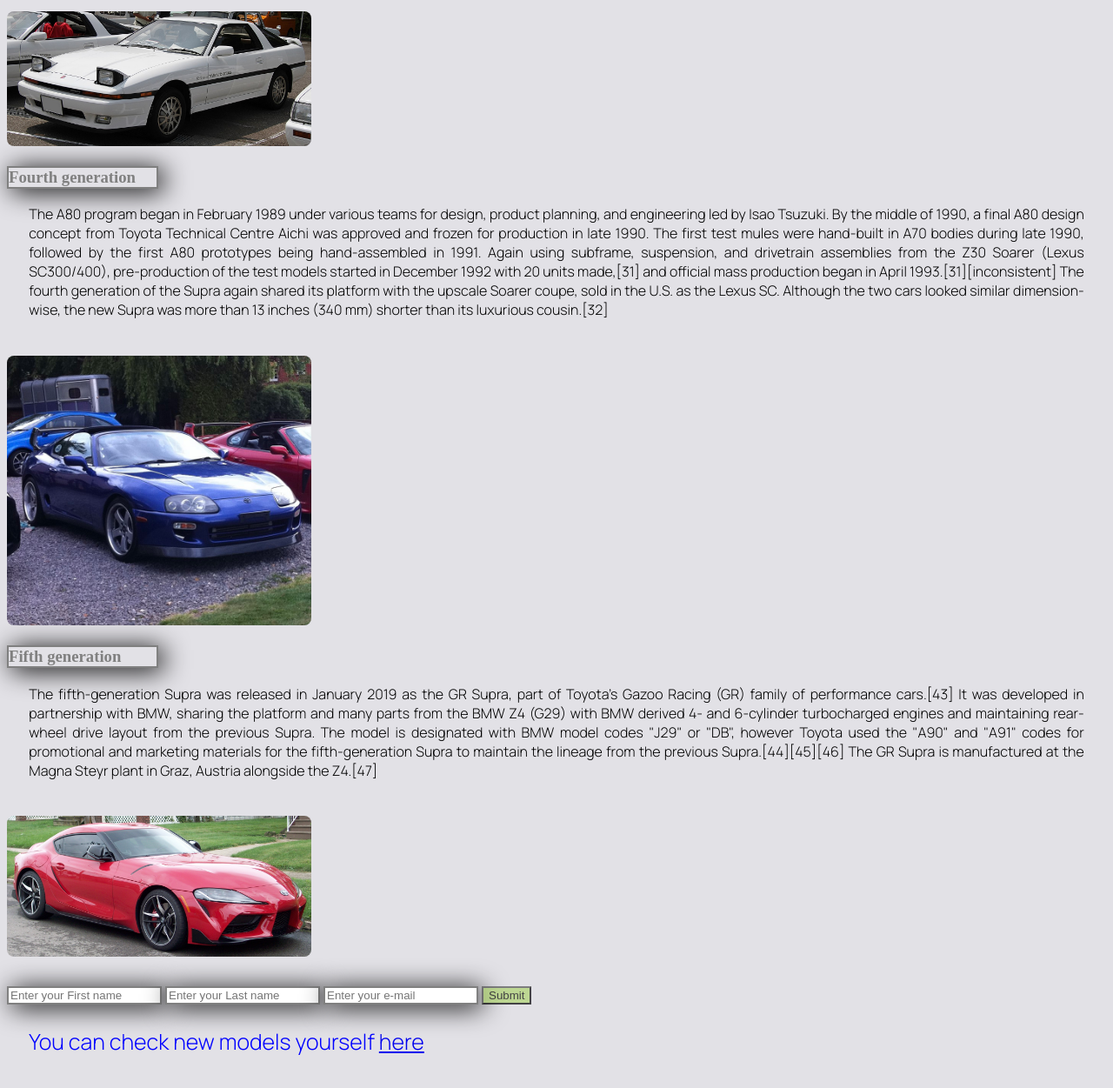
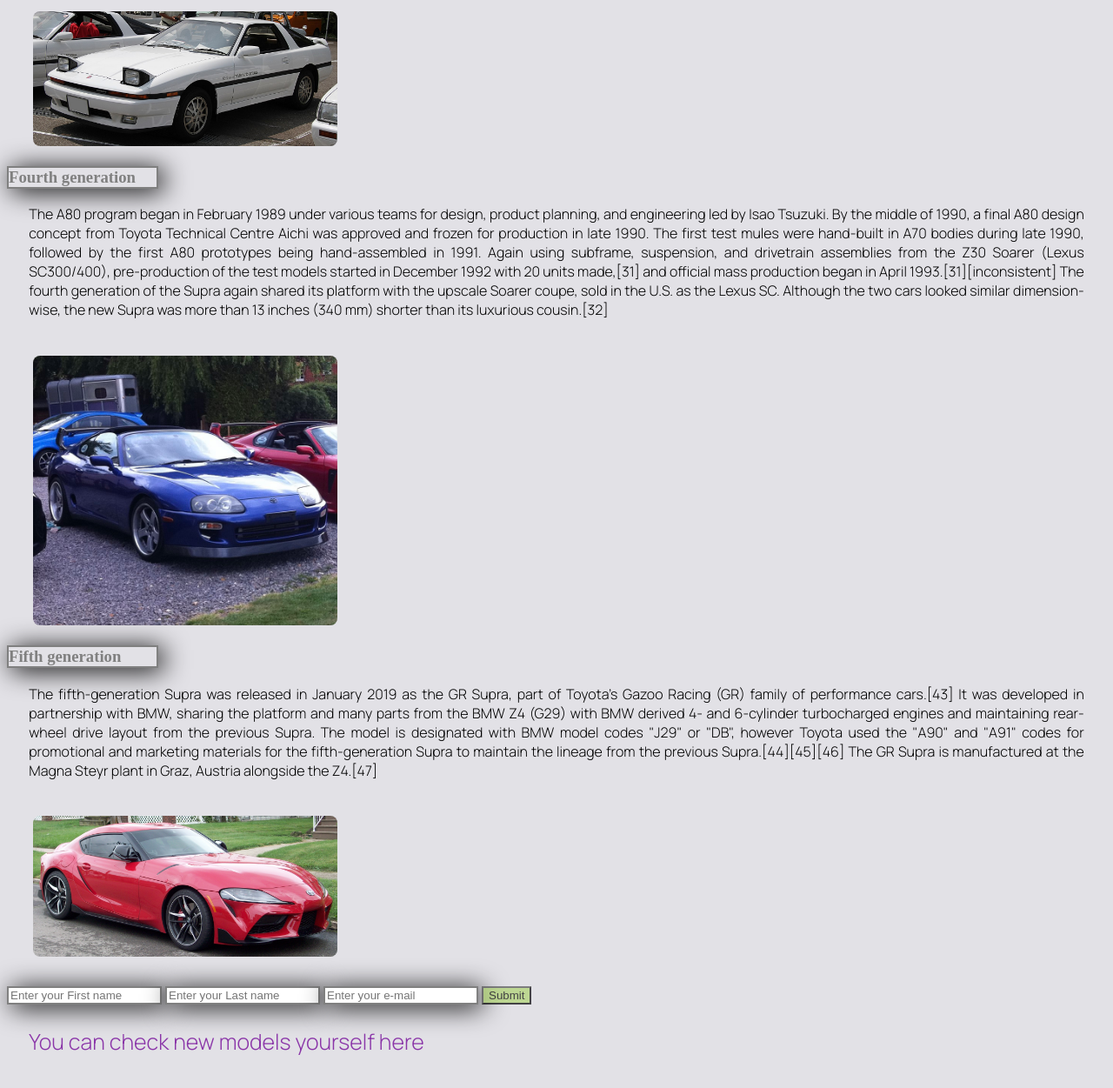
Before and after one commit to Min-Khant-Maung/car_website, a plain HTML site: page index.html in a window 1280 px wide. Shown: the part 1902-3153 px from the top of the page at 87% size. Drawn offline with Linux system fonts and the light colour scheme.

Commit message:
change photo margin and text color

```diff
--- a/index.html
+++ b/index.html
@@ -45,7 +45,7 @@
                     coil springs, lateral track bar, and stabilizer bar. The front suspension consisted of MacPherson struts and a stabilizer bar.The interior of the Supra had optional power windows and power locks as part of the convenience package.
                     The convenience package also included cruise control and special door trim with door pull straps with an optional sunroof. As for standard features, in the centre console there was an extendable map light and a flip-top armrest, which provided storage. Some other features were the tilt steering wheel, deep zippered pockets on the backs of the front seats, and a tonneau cover under the liftback. The dashboard also contained a state of the art AM/FM/MPX 4-speaker stereo radio, analog clock, and tachometer as part of the instrument panel.
                 </p>
-                <img src="img/car1.jpg">
+                <img src="img/car1.jpg" class="cars">
             </div>
 
             <div class="seprator">
@@ -55,7 +55,7 @@
                 <p>
                     In mid 1981, Toyota completely redesigned the Celica Supra as well as the entire Celica lineup for the 1982 model year. In Japan, they were known as the Celica XX, but the Celica Supra name was used for the world market. Still based on the Celica platform, there were several key differences, most notably the design of the front end and fully retractable pop-up headlights. Other differences were the inline-six rather than four-cylinder engine, as well as an increase in length and wheelbase to accommodate the larger engine. Cars installed with
                     the 5M engine were slightly wider, while other models remained compliant with Japanese dimension regulations.In 1981, Japanese buyers were offered an alternative to the Celica XX liftback bodystyle, called the Soarer coupe, which was offered at a different Japanese Toyota dealership network called the Toyota Store, as the Celica XX was sold at the Toyota Corolla Store. The four-door performance saloon called the Celica Camry was realigned with the Japanese market Chaser, while in North America the Cressida took on that role.</p>
-                <img src="img/car2.jpg">
+                <img src="img/car2.jpg" class="cars">
             </div>
             <div class="seprator">
                 <h3 id="third" class="intro">
@@ -66,7 +66,7 @@
 
 All Japanese market models with the various versions of the 2.0 L engine were slightly narrower overall so as to be in compliance with Japanese Government dimension regulations so that Japanese buyers weren't liable for yearly taxes for driving a larger car.
                 </p>
-                <img src="img/car3.jpg">
+                <img src="img/car3.jpg" class="cars">
             </div>
             <div class="seprator">
                 <h3 id="fourth" class="intro">
@@ -75,7 +75,7 @@
                 <p>
                     The A80 program began in February 1989 under various teams for design, product planning, and engineering led by Isao Tsuzuki. By the middle of 1990, a final A80 design concept from Toyota Technical Centre Aichi was approved and frozen for production in late 1990. The first test mules were hand-built in A70 bodies during late 1990, followed by the first A80 prototypes being hand-assembled in 1991. Again using subframe, suspension, and drivetrain assemblies from the Z30 Soarer (Lexus SC300/400), pre-production of the test models started in December 1992 with 20 units made,[31] and official mass production began in April 1993.[31][inconsistent] The fourth generation of the Supra again shared its platform with the upscale Soarer coupe, sold in the U.S. as the Lexus SC. Although the two cars looked similar dimension-wise, the new Supra was more than 13 inches (340 mm) shorter than its luxurious cousin.[32]
                 </p>
-                <img src="img/cat4.jpg">
+                <img src="img/cat4.jpg" class="cars">
             </div>
             <div class="seprator">
                 <h3 id="fifth" class="intro">
@@ -84,7 +84,7 @@
                 <p>
                     The fifth-generation Supra was released in January 2019 as the GR Supra, part of Toyota's Gazoo Racing (GR) family of performance cars.[43] It was developed in partnership with BMW, sharing the platform and many parts from the BMW Z4 (G29) with BMW derived 4- and 6-cylinder turbocharged engines and maintaining rear-wheel drive layout from the previous Supra. The model is designated with BMW model codes "J29" or "DB", however Toyota used the "A90" and "A91" codes for promotional and marketing materials for the fifth-generation Supra to maintain the lineage from the previous Supra.[44][45][46] The GR Supra is manufactured at the Magna Steyr plant in Graz, Austria alongside the Z4.[47]
                 </p>
-                <img src="img/car5.png" id="fifth_photo">
+                <img src="img/car5.png" id="fifth_photo" class="cars">
             </div>
             <input type="text" placeholder="Enter your First name" class="intro">
             <input type="text" placeholder="Enter your Last name" class="intro">
--- a/style.css
+++ b/style.css
@@ -18,11 +18,15 @@
 li{
     color: darkred;
 }
-
+.link a{
+    text-decoration: none;
+    color:#8a35a8;
+}
 .link{
-    color:blue;
+    color:#8a35a8;
     font-size: 25px;
 }
+
 #brand{
     color: gray;
     text-align: center;
@@ -100,3 +104,7 @@
 #fifth_photo{
     margin-bottom: 30px;
 }
+
+.cars{
+    margin-left: 30px;
+}
```
